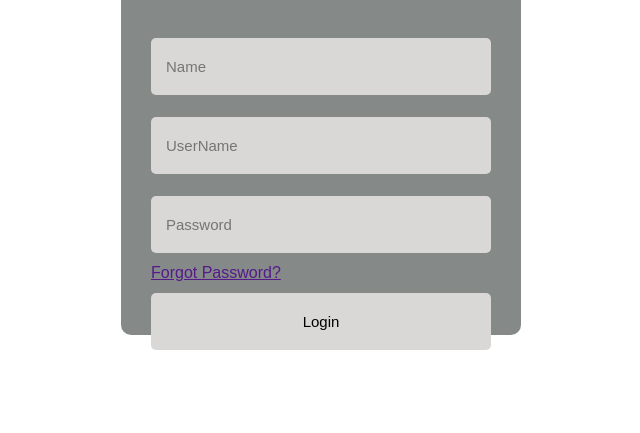
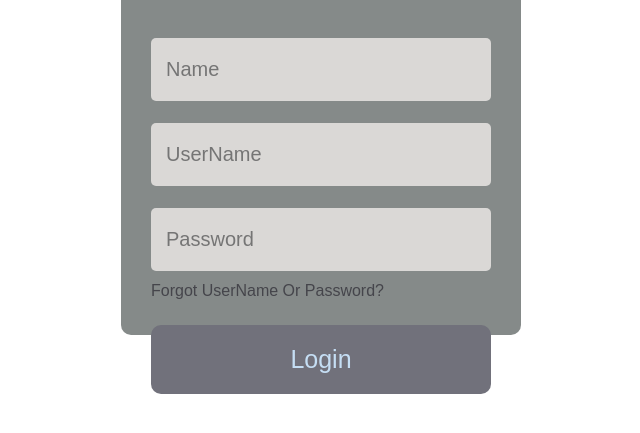
Before and after one commit to dpsharma2036/Login-Form, a plain HTML site: page index.html in a window 1280 px wide. Shown: the part 265-698 px from the top of the page, without its empty margins (319-959 px from the left). Drawn offline with Linux system fonts and the light colour scheme.

Commit message:
files modified

```diff
--- a/index.html
+++ b/index.html
@@ -17,7 +17,7 @@
                 <input type="text" placeholder="Name">
                 <input type="email" placeholder="UserName">
                 <input type="password" placeholder="Password">
-                <a href="">Forgot Password?</a>
+                <a href="">Forgot UserName Or Password?</a>
                 <input type="button" value="Login">
 
             </form>
--- a/style.css
+++ b/style.css
@@ -39,6 +39,27 @@ input{
     outline: none;
     border-radius: 5px;
     background-color: rgb(218, 216, 214);
-    font-size: 15px;
+    font-size: 20px;
     margin: 11px 0;
 }
+
+a{
+    text-decoration: none;
+    color: rgb(69, 69, 75);
+
+}
+
+input[type="button"]{
+    margin-block: 25px;
+    background-color: rgb(113, 113, 123);
+    color: rgb(197, 222, 244);
+    font-size: 25px;
+    font-weight: 500;
+    border-radius: 10px;
+    cursor: pointer;
+    transition: .5s;
+}
+
+input[type="button"]:hover{
+    background-color: rgb(51, 69, 101);
+}
```
